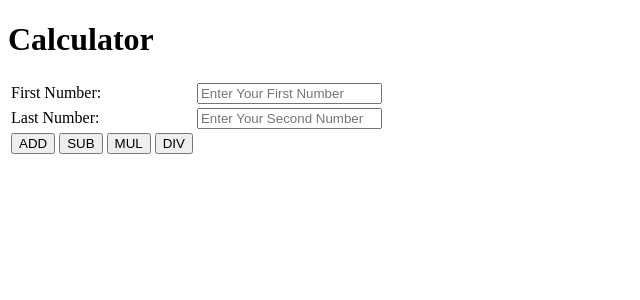
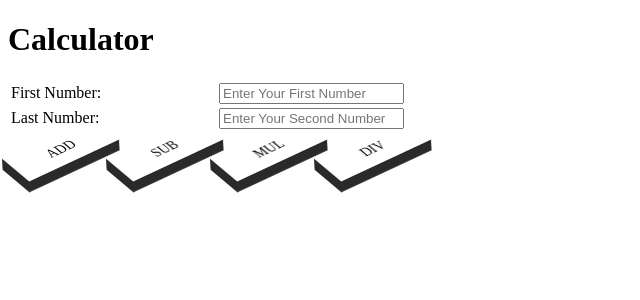
Before and after one commit to aswinrs1511/django-projects, a Django app: template basics/templates/calc.html in a window 1280 px wide. Shown: the top 300 px of the page, without its empty margins (0-640 px from the left). Run offline with Django 4.2, Linux system fonts and the light colour scheme; the template is opened without the code that fills it, so the values that code supplies are empty.

Commit message:
calculator complete commit

```diff
--- a/basics/templates/calc.html
+++ b/basics/templates/calc.html
@@ -2,6 +2,7 @@
 <html>
   <head>
     <title>Calculator</title>
+    <link rel="stylesheet" type="text/css" href="styles.css">
   </head>
   <body>
     <form method="POST">
@@ -24,12 +25,13 @@
           <td>
             <button type="submit" name="Add">ADD</button>
             <button type="submit" name="Subtract">SUB</button>
+          </td>
+          <td>
             <button type="submit" name="Multiply">MUL</button>
-            <button type="submit" name="Divide">DIV</bQutton>
-
-
+            <button type="submit" name="Divide">DIV</button>
           </td>
         </tr>
+
         <td>{{ result }}</td>
       </table>
     </form>
--- /dev/null
+++ b/basics/templates/styles.css
@@ -0,0 +1,102 @@
+button {
+    transform: rotate(-25deg) skew(25deg);
+    transform-style: preserve-3d;
+    position: relative;
+    list-style: none;
+    width: 100px;
+    height: 32px;
+    border: none;
+    background: transparent;
+    font-family: inherit;
+    cursor: pointer;
+  }
+
+  button:before {
+    content: '';
+    position: absolute;
+    bottom: -10px;
+    left: -5px;
+    width: 100%;
+    height: 10px;
+    background: #2a2a2a;
+    transform: skewX(-41deg);
+  }
+
+  button:after {
+    content: '';
+    position: absolute;
+    top: 5px;
+    left: -9px;
+    width: 9px;
+    height: 100%;
+    background: #2a2a2a;
+    transform: skewY(-49deg);
+  }
+
+  button span {
+    position: absolute;
+    top: 0;
+    left: 0;
+    width: 100%;
+    height: 100%;
+    background: #2a2a2a;
+    color: #fff;
+    font-size: 25px;
+    transition: 1.1s ease-out;
+  }
+
+  button:hover span {
+    z-index: 1000;
+    transition: .3s;
+    color: #fff;
+  }
+
+  button:hover span:nth-child(5) {
+    transform: translate(40px, -40px);
+    opacity: 1;
+  }
+
+  button:hover span:nth-child(4) {
+    transform: translate(30px, -30px);
+    opacity: .8;
+  }
+
+  button:hover span:nth-child(3) {
+    transform: translate(20px, -20px);
+    opacity: .6;
+  }
+
+  button:hover span:nth-child(2) {
+    transform: translate(10px, -10px);
+    opacity: .4;
+  }
+
+  button:hover span:nth-child(1) {
+    transform: translate(0px, 0px);
+    opacity: .2;
+  }
+
+  button:active span:nth-child(5) {
+    transform: translate(20px, -20px);
+    opacity: 1;
+  }
+
+  button:active span:nth-child(4) {
+    transform: translate(15px, -15px);
+  }
+
+  button:active span:nth-child(3) {
+    transform: translate(10px, -10px);
+  }
+
+  button:active span:nth-child(2) {
+    transform: translate(5px, -5px);
+  }
+
+  button:active span:nth-child(1) {
+    transform: translate(0px, 0px);
+  }
+
+  button:nth-child(1):hover span {
+    background: #52E19F;
+  }
--- a/basics/views.py
+++ b/basics/views.py
@@ -51,6 +51,7 @@ def calc(request):
             result = firstnumber/secondnumber
             print(result)
             return render(request,"calc.html",context={"result":"Division="+str(result)})
+
         else:
             print("Enter valid")
     return render(request,'calc.html')
```
